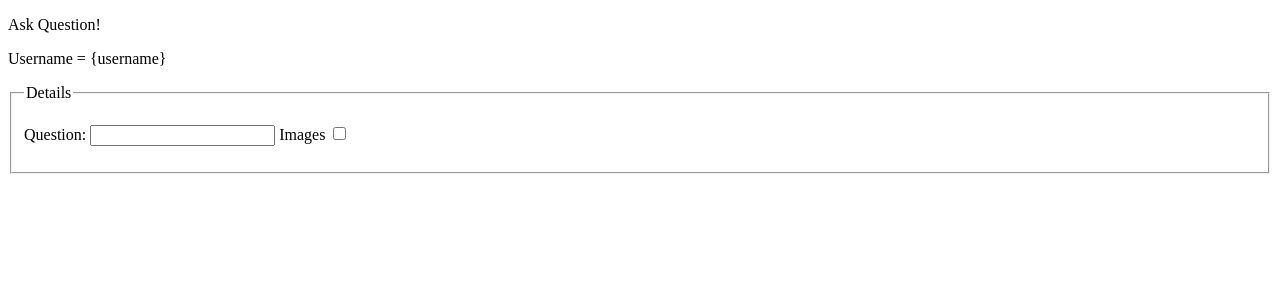
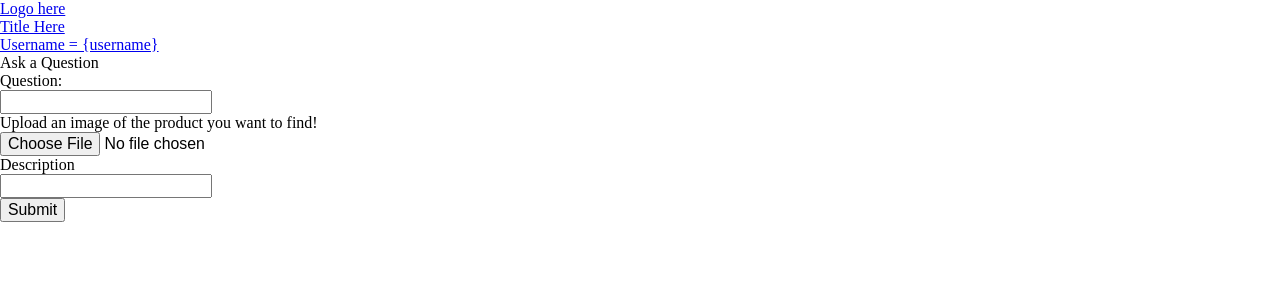
Before and after one commit to ncss/projects-2017-3, a Python web app: template templates/ask.html in a window 1280 px wide. Shown: the top 300 px of the page. Run offline with Jinja, Linux system fonts and the light colour scheme; the template is opened without the code that fills it, so the values that code supplies are empty.

Commit message:
added front end html to ask question and index.html
note the css will not be working on these html files as there are broken
links which need to be solved

```diff
--- a/templates/ask.html
+++ b/templates/ask.html
@@ -5,25 +5,40 @@
 <!doctype html>
 <html>
   <head>
-    <title>Ask Question!</title>
+    <link rel="stylesheet" type='text/css' href='site/css/reset.css'>
+    <link rel="stylesheet" type='text/css' href='site/css/style.css'>
+    <link rel="stylesheet" type='text/css' href='site/css/askQuestion.css'>
+    <title>Ask a Question!</title>
   </head>
-
   <body>
-    <p>Ask Question!</p>
-    <p>Username = {username}</p>
-    <form action="/ask">
-        <fieldset>
-            <legend>
-                Details
-            </legend>
-            <p>
-                <label>Question:</label>
-                <input type="text" name="username">
-                <label>Images</label>
-                <input type="checkbox">
-            </p>
-
-        </fieldset>
-    </form>
+    <section>
+      <div>
+        <nav>
+          <ul>
+            <li><a href="#">Logo here</a></li>
+            <li><a href="#">Title Here</a></li>
+            <li><a href="#">Username = {username}</a></li>
+          </ul>
+        </nav>
+      </div>
+    </section>
+    <div class="wholething">
+      <h2>Ask a Question</h2>
+      <div class="question">
+        <label>Question:</label>
+        <input type="text" name="question">
+      </div>
+      <div class="question">
+        <label>Upload an image of the product you want to find!</label>
+        <input type="file" name="upload">
+      </div>
+      <div class="question">
+        <label>Description</label>
+        <input type="text" name="description">
+      </div>
+      <div class="question">
+        <input type="submit" value="Submit">
+      </div>
+    </div>
   </body>
 </html>
```
Also changed, not shown: templates/index.html (+40 -1 lines).
